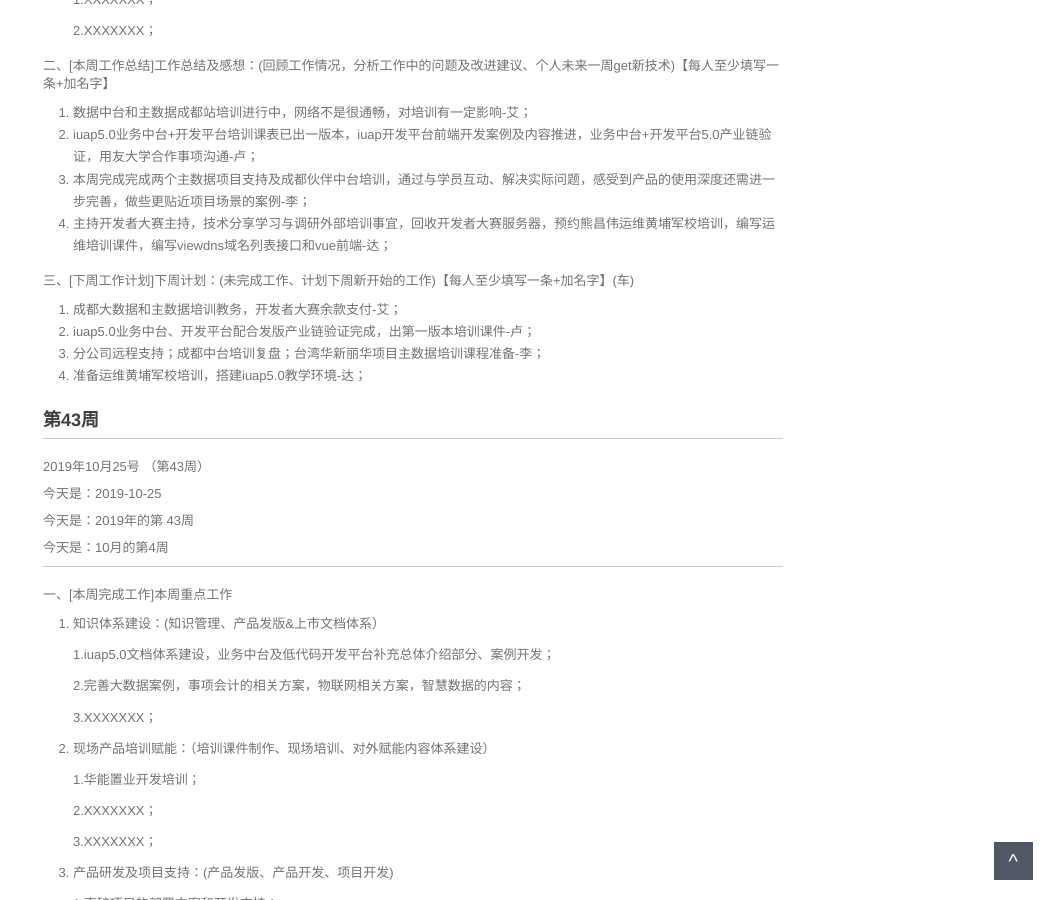
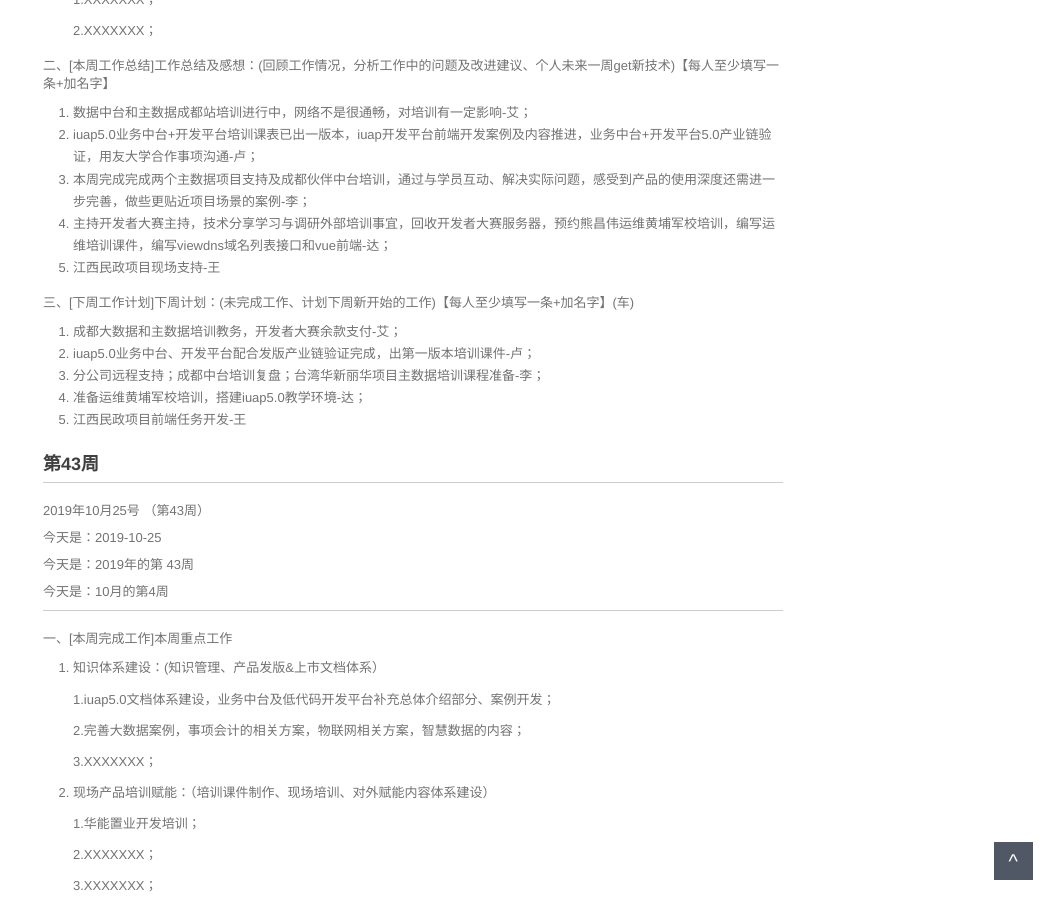
Before and after one commit to walllFlower/blog, a Jekyll site: the page built from _posts/2018-07-17-day_report_cxz.md, in a window 1280 px wide and 900 px high, scrolled down 1200 px. Shown: the whole window, without its empty margins (227-1280 px from the left). Built offline with Jekyll 4.4.1, drawn with Linux system fonts in a browser that asks for light colours; comment, search, counter and statistics services are not loaded.

Commit message:
Update 2018-07-17-day_report_cxz.md

```diff
--- a/_posts/2018-07-17-day_report_cxz.md
+++ b/_posts/2018-07-17-day_report_cxz.md
@@ -77,6 +77,7 @@ categories: 技术运营工作周报
 2. iuap5.0业务中台+开发平台培训课表已出一版本，iuap开发平台前端开发案例及内容推进，业务中台+开发平台5.0产业链验证，用友大学合作事项沟通-卢；
 3. 本周完成完成两个主数据项目支持及成都伙伴中台培训，通过与学员互动、解决实际问题，感受到产品的使用深度还需进一步完善，做些更贴近项目场景的案例-李；
 4. 主持开发者大赛主持，技术分享学习与调研外部培训事宜，回收开发者大赛服务器，预约熊昌伟运维黄埔军校培训，编写运维培训课件，编写viewdns域名列表接口和vue前端-达；
+5. 江西民政项目现场支持-王
 
 三、[下周工作计划]下周计划：(未完成工作、计划下周新开始的工作)【每人至少填写一条+加名字】(车)
 
@@ -84,6 +85,7 @@ categories: 技术运营工作周报
 2. iuap5.0业务中台、开发平台配合发版产业链验证完成，出第一版本培训课件-卢；
 3. 分公司远程支持；成都中台培训复盘；台湾华新丽华项目主数据培训课程准备-李；
 4. 准备运维黄埔军校培训，搭建iuap5.0教学环境-达；
+5. 江西民政项目前端任务开发-王
 
 
 
```
